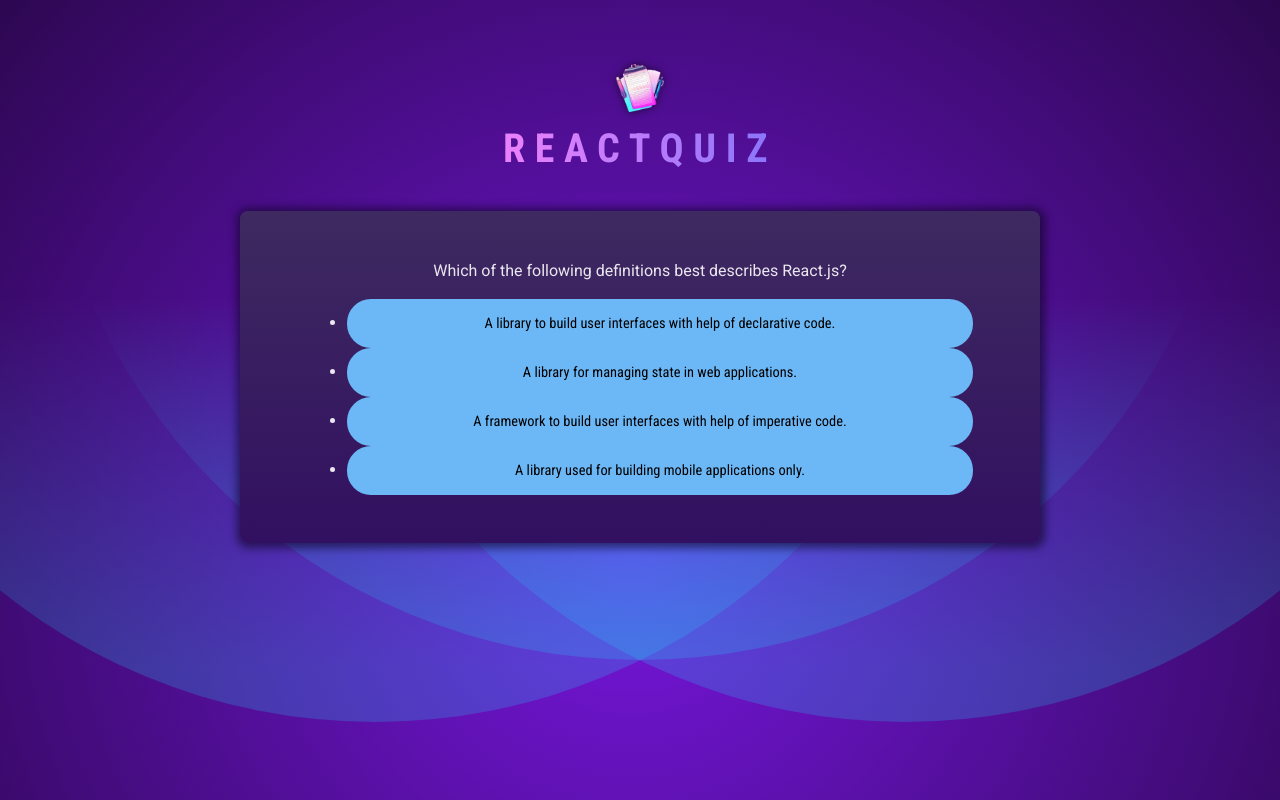
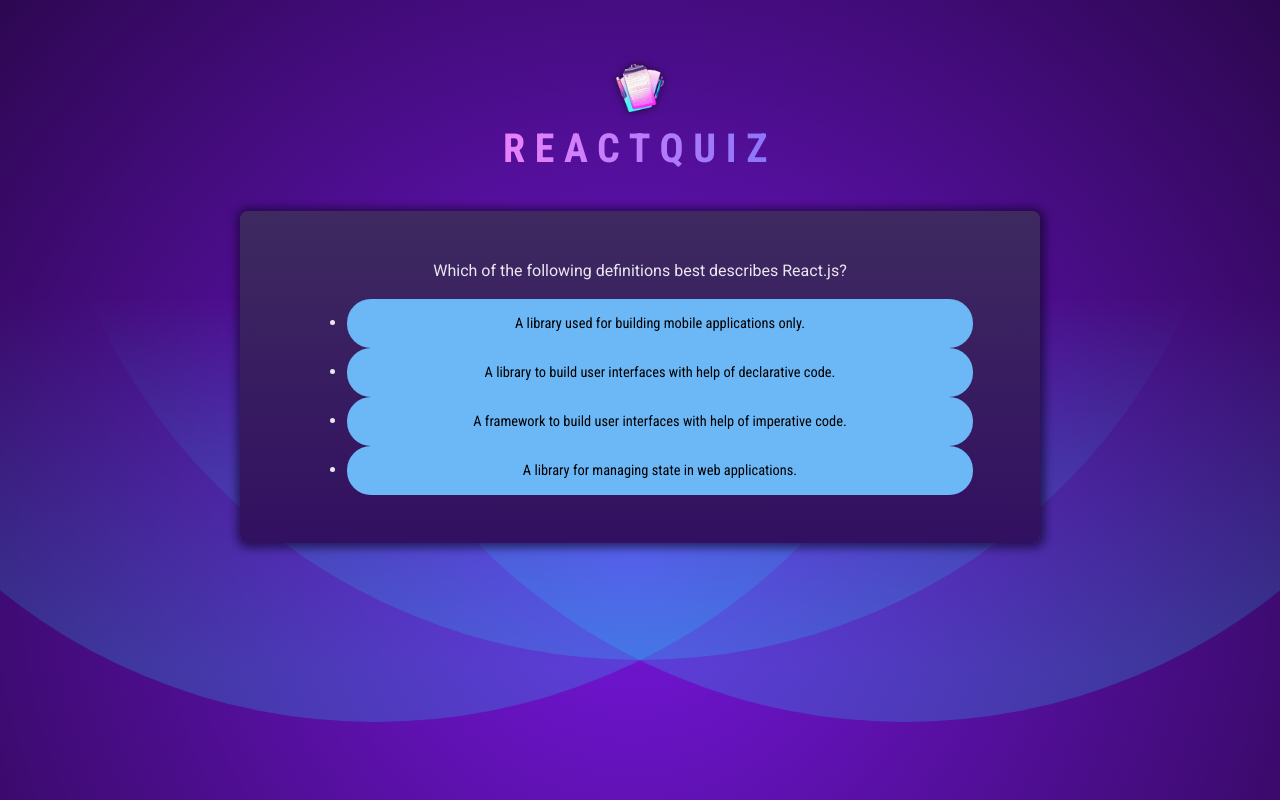
Before and after one commit to amirooism/Quiz-App, a React (Vite) app: page / in a window 1280 px wide. Built offline with nearby package versions, Linux system fonts and the light colour scheme.

Commit message:
add an shuffle array function name  fisher-Yates and use it to shuffle my answer and show finish quiz by if statement and I should shuffeanswers after the if statmnet so the app would not crash

```diff
--- a/src/componenets/Quiz.jsx
+++ b/src/componenets/Quiz.jsx
@@ -1,27 +1,50 @@
 import { useState } from "react";
 import QUESTIONS from "../questions";
+import quizIsCompleteImg from '../assets/quiz-complete.png';
+
 export default function Quiz() {
   const [userAnswers, setUserAnswers] = useState([]);
   const activeQuestionIndex = userAnswers.length;
+  const quizIsComplete = activeQuestionIndex === QUESTIONS.length;
 
   function handleSelectAnswer(selectedAnswer) {
     setUserAnswers((prevAnswers) => {
       return [...prevAnswers, selectedAnswer];
     });
   }
+  function shuffleArray(array) {
+    for (let i = array.length - 1; i > 0; i--) {
+      const j = Math.floor(Math.random() * (i + 1));
+      [array[i], array[j]] = [array[j], array[i]]; // Swap elements
+    }
+    return array;
+  }
+  //   QUESTIONS[activeQuestionIndex].answers.sort(() => Math.random() -0.5) , shuffele array function which i use is Fisher-Yates Shuffle
+
+  if (quizIsComplete) {
+    return (
+      <div id="summary">
+        <img src={quizIsCompleteImg} alt="Trophy icon" />
+        <h2>Quiz Complete</h2>
+      </div>
+    );
+  }
+  const shuffeldAnswers = shuffleArray(QUESTIONS[activeQuestionIndex].answers);
+
   return (
     <div id="quiz">
       <div id="question">
         <p>{QUESTIONS[activeQuestionIndex].text}</p>
         <ul id="answer">
-        {QUESTIONS[activeQuestionIndex].answers.map((answer) => (
+          {shuffeldAnswers.map((answer) => (
             <li key={answer} className="answer">
-            <button onClick={() => handleSelectAnswer(answer)}>{answer}</button>
+              <button onClick={() => handleSelectAnswer(answer)}>
+                {answer}
+              </button>
             </li>
           ))}
         </ul>
       </div>
     </div>
   );
-
 }
```
Lines whose indentation alone changed are shown as unchanged.
